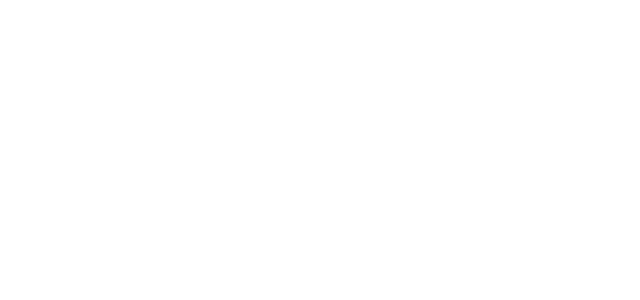
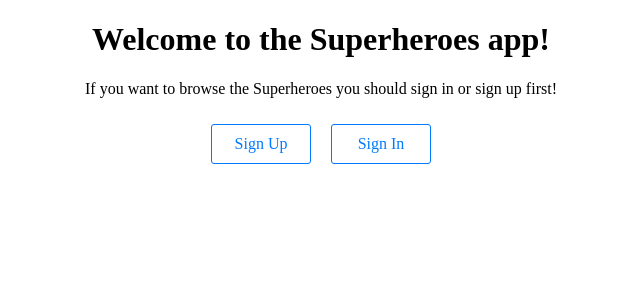
Before and after one commit to mile-ignjatovic/Superheroes-VueJs, a Vue app: page / in a window 1280 px wide. Shown: the top 300 px of the page, without its empty margins (319-959 px from the left). Built offline with nearby package versions, Linux system fonts and the light colour scheme.

Commit message:
Created welcome page

```diff
--- a/src/router/index.js
+++ b/src/router/index.js
@@ -1,15 +1,14 @@
 import Vue from 'vue'
 import VueRouter from 'vue-router'
-import Home from '../views/Home.vue'
+import WelcomePage from '../views/welcome/welcome.vue'
+
+
 
 Vue.use(VueRouter)
 
 const routes = [
-  {
-    path: '/',
-    name: 'Home',
-    component: Home
-  },
+  { path: '/', component: WelcomePage },
+
   // {
   // path: '/about',
   // name: 'About',
--- a/src/views/Home.vue
+++ /dev/null
@@ -1,10 +0,0 @@
-<template>
-  <div></div>
-</template>
-
-<script>
-// @ is an alias to /src
-// import HelloWorld from '@/components/HelloWorld.vue'
-
-export default {};
-</script>
--- /dev/null
+++ b/src/views/welcome/welcome.vue
@@ -0,0 +1,52 @@
+<template>
+  <div id="welcome">
+    <h1>Welcome to the Superheroes app!</h1>
+    <p>If you want to browse the Superheroes you should sign in or sign up first!</p>
+    <div class="cta">
+      <router-link to="/signup">Sign Up</router-link>
+      <router-link to="/signin">Sign In</router-link>
+    </div>
+  </div>
+</template>
+
+<style scoped lang="scss">
+#welcome {
+  width: 80%;
+  margin: auto;
+
+  > h1 {
+    text-align: center;
+  }
+
+  > p {
+    text-align: center;
+  }
+
+  > .cta {
+    width: 300px;
+    margin: auto;
+    text-align: center;
+
+    > a {
+      margin: 10px;
+      text-decoration: none;
+      display: inline-block;
+      border: 1px solid #007bff;
+      border-radius: 3px;
+      width: 100px;
+      padding: 10px;
+      box-sizing: border-box;
+      color: #007bff;
+
+      &:hover {
+        background-color: #007bff;
+        color: white;
+      }
+      &:active {
+        background-color: #007bff;
+        color: white;
+      }
+    }
+  }
+}
+</style>
```
